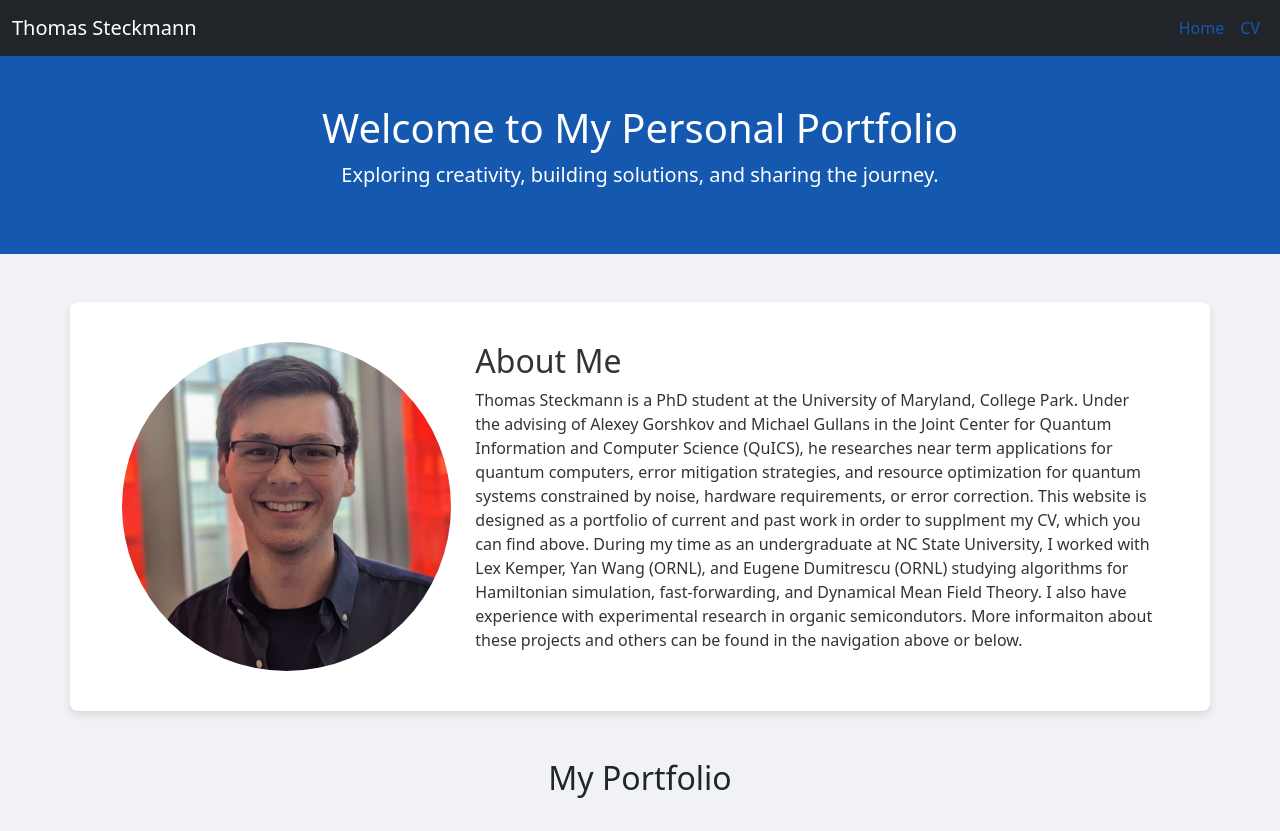
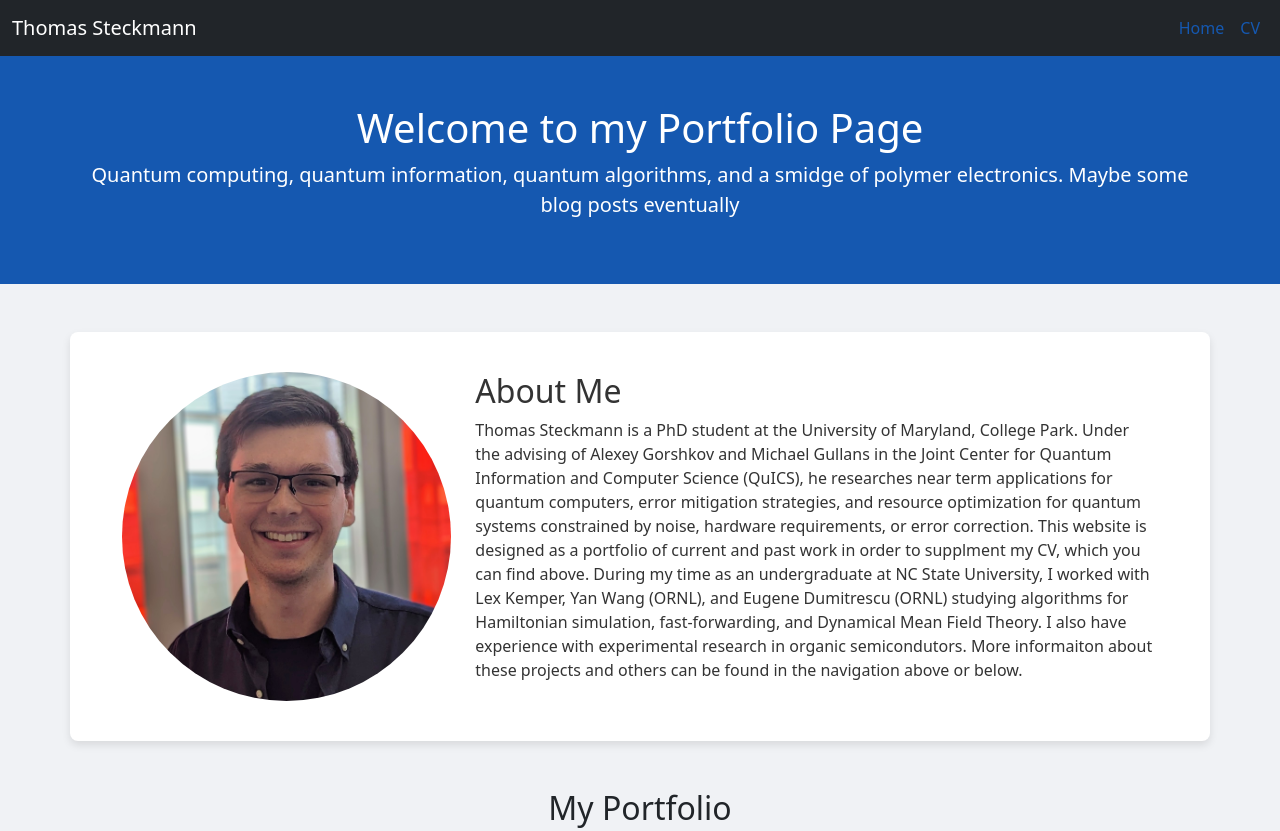
Before and after one commit to tmsteck/tmsteck.github.io, a plain HTML site: page test_page/index.html in a window 1280 px wide. Shown: the top 831 px of the page. Drawn offline with nearby package versions, Linux system fonts and the light colour scheme.

Commit message:
Updated Header

```diff
--- a/test_page/index.html
+++ b/test_page/index.html
@@ -14,8 +14,8 @@
     <!-- Landing Page -->
     <header id="landing" class="text-center py-5">
         <div class="container">
-            <h1>Welcome to My Personal Portfolio</h1>
-            <p class="lead">Exploring creativity, building solutions, and sharing the journey.</p>
+            <h1>Welcome to my Portfolio Page</h1>
+            <p class="lead">Quantum computing, quantum information, quantum algorithms, and a smidge of polymer electronics. Maybe some blog posts eventually</p>
         </div>
     </header>
 
```
